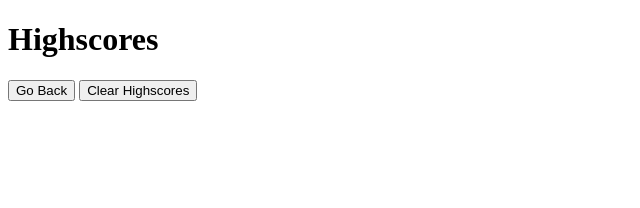
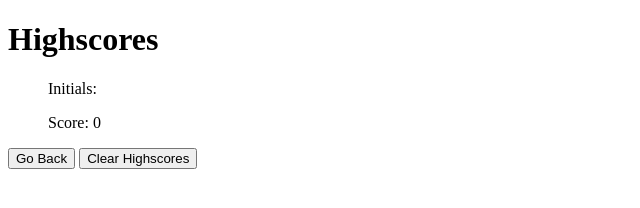
Before and after one commit to asgharbhutta/Ass-4-Quiz, a plain HTML site: page highscores.html in a window 1280 px wide. Both pictures are taken after a click on the button "Clear Highscores". Shown: the whole page, without its empty margins (0-640 px from the left). Drawn offline with Linux system fonts and the light colour scheme.

Commit message:
addded feature of high scores clear and highscores clearing in the DOM

```diff
--- a/css/style.css
+++ b/css/style.css
@@ -7,7 +7,7 @@
 }
 
 body {
-    background-color: black;
+    background-color:white;
     color: white;
 }
 
--- a/highscores.html
+++ b/highscores.html
@@ -11,7 +11,7 @@
         <h1>Highscores</h1>
         <ol id="highscores"></ol>
         <a href="index.html"><button>Go Back</button></a>
-        <button id="clear">Clear Highscores</button>
+        <button id="clear" onclick="clearScores()">Clear Highscores</button>
     </div>
 
     <script src="./js/scores.js"></script>
--- a/js/scores.js
+++ b/js/scores.js
@@ -1,14 +1,28 @@
 function displayScores(){
-
     var highScoresEl = document.getElementById("highscores");
     var data = JSON.parse(window.localStorage.getItem("highscores"));
     if(data){
-        highScoresEl.innerHTML = data;
+        highScoresEl.innerHTML = "<p>Initials: " + data[0]['initials'] + "</p><p>Score: " + data[0]['score'] + "</p>";
+    }else{
+        console.log("didn't work");
+    }
+}
+
+
+function clearScores(){
+
+    localStorage.clear();
+
+    initials = "";
+    score = 0;
+
+    var highScoresEl = document.getElementById("highscores");
+    if(highScoresEl){
+        highScoresEl.innerHTML = "<p>Initials: " + initials + "</p><p>Score: " + score + "</p>";
     }else{
         console.log("didn't work");
     }
 
-    console.log(data)
 }
 
 displayScores();
```
